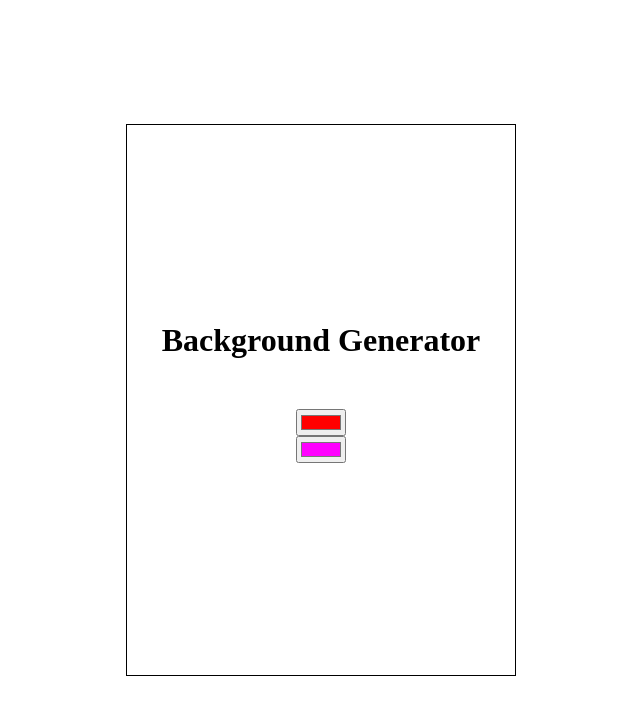
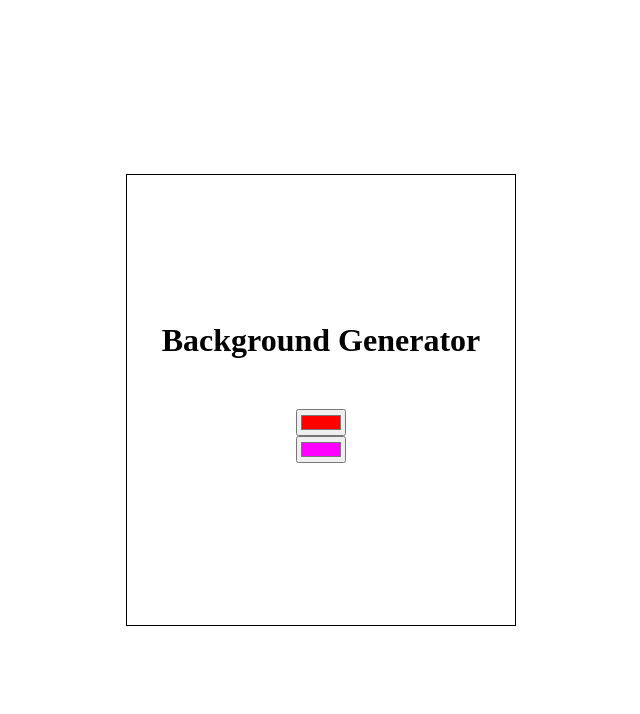
Before and after one commit to Amit-Morade/Background-generator-project, a plain HTML site: page index.html in a window 1280 px wide. Shown: the whole page, without its empty margins (319-959 px from the left). Drawn offline with Linux system fonts and the light colour scheme.

Commit message:
modified ht to 50%

```diff
--- a/style.css
+++ b/style.css
@@ -21,7 +21,7 @@ body {
 #inner-container {
 	min-width: 300px;
 	border: 1px solid black;
-	height: 500px;
+	height: 50%;
 	padding: 25px 35px;
 	display: flex;
 	flex-direction: column;
```
